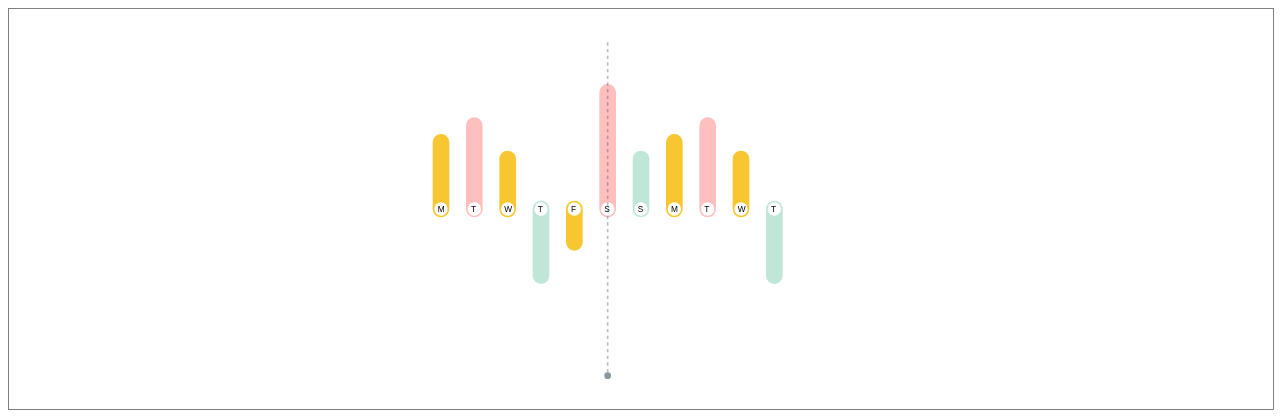
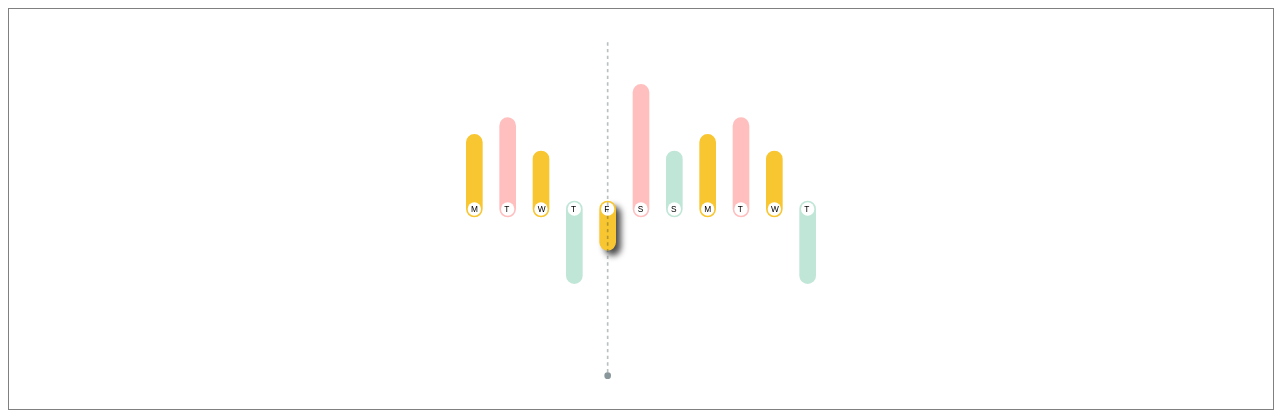
Before and after one commit to saswat3115/react-svg-equalizer-chart, a React (Create React App) app: page / in a window 1280 px wide. Shown: the top 418 px of the page. Built offline with nearby package versions, Linux system fonts and the light colour scheme; the HTML template or start-up script is replaced by a standard one.

Commit message:
3 files modified

```diff
--- a/src/App.js
+++ b/src/App.js
@@ -20,7 +20,7 @@ const data = {
 export default function App() {
   return (
     <div className="chart">
-      <Chart data={data} selected={6} />
+      <Chart data={data} selected={5} />
       {/* <LineChart /> */}
     </div>
   );
--- a/src/Chart.js
+++ b/src/Chart.js
@@ -1,6 +1,6 @@
 import React, { useState } from 'react';
 
-const VerticalBar = ({ length, startPoint, color, title }) => {
+const VerticalBar = ({ length, startPoint, color, title, selected }) => {
   const moveY = startPoint.y - length;
   return (
     <g>
@@ -11,6 +11,7 @@ const VerticalBar = ({ length, startPoint, color, title }) => {
         strokeLinejoin="round"
         strokeLinecap="round"
         fill="none"
+        className={selected ? 'selected' : ''}
       />
       <circle cx={startPoint.x} cy={startPoint.y} r={4} fill="white" />
       <text x={startPoint.x - 2} y={startPoint.y + 2} fontSize={5}>
@@ -127,6 +128,7 @@ const Chart = ({ data, selected }) => {
                 x: startPointX + i * GAP,
                 y: centerY,
               }}
+              selected={item == current}
             />
           );
         })}
--- a/src/style.css
+++ b/src/style.css
@@ -15,3 +15,8 @@ circle,
 text {
   cursor: pointer;
 }
+
+path.selected {
+  -webkit-filter: drop-shadow(3px 3px 2px rgba(0, 0, 0, 0.7));
+  filter: drop-shadow(3px 3px 2px rgba(0, 0, 0, 0.7));
+}
```
